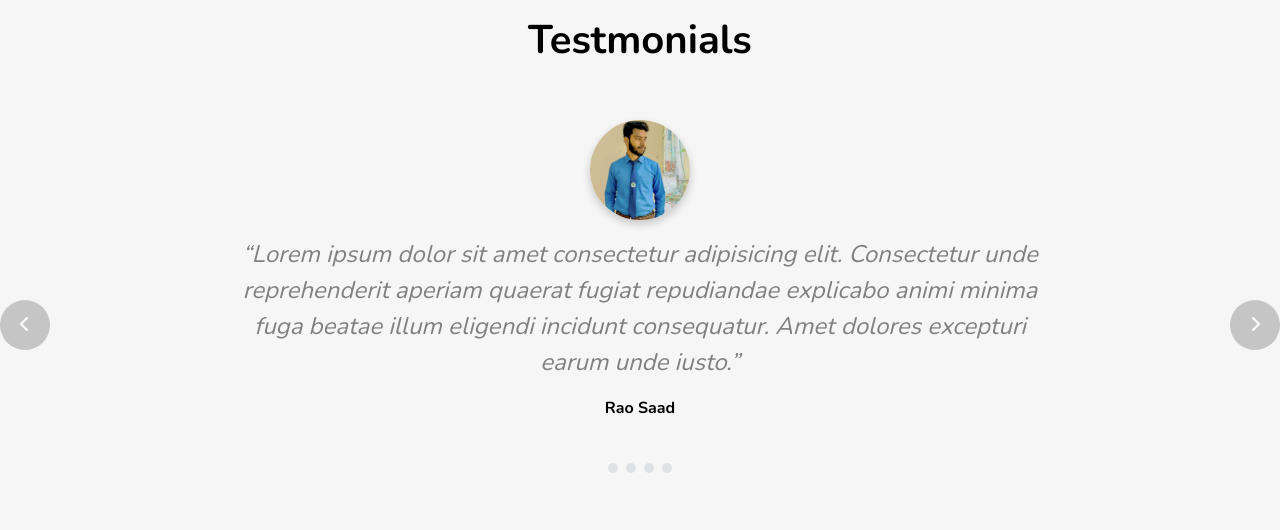
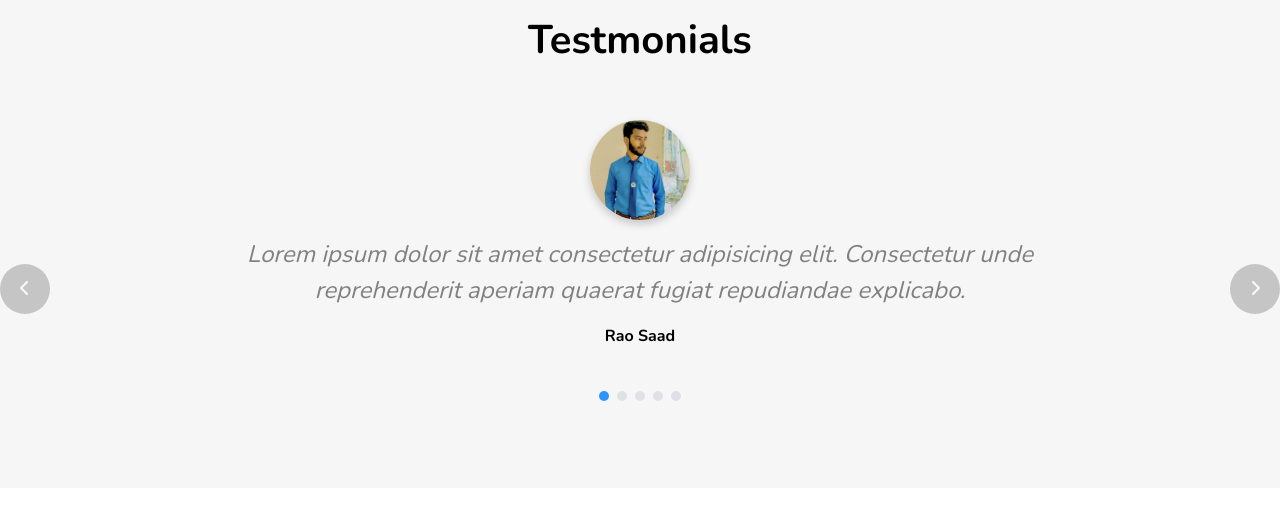
Before and after one commit to MuhammadSaadAsghar/imagine-website-clone, a React (Create React App) app: page / in a window 1280 px wide. Shown: the part 6640-7170 px from the top of the page. Built offline with nearby package versions, Linux system fonts and the light colour scheme.

Commit message:
debugging

```diff
--- a/src/Components/Footer/Footer.js
+++ b/src/Components/Footer/Footer.js
@@ -15,7 +15,8 @@ const Footer = () => {
           <a href="/">
             <i class="fa-brands fa-instagram"></i>
           </a>
-          <a href="/">
+          <a   href="https://www.linkedin.com/in/muhammad-saad-asghar-831202392"
+              target="_blank" >
             <i class="fa-brands fa-linkedin"></i>
           </a>
           <a href="/">
--- a/src/Components/Testimonails/Reviews.css
+++ b/src/Components/Testimonails/Reviews.css
@@ -68,10 +68,15 @@
     cursor: pointer;
     padding: 0;
 }
-.dots span{
-    display: block;
-    width: 10px;
-    height: 10px;
-    border-radius: 50%;
-    background: #dee2e6;
+.dots span {
+  display: block;
+  width: 10px;
+  height: 10px;
+  border-radius: 50%;
+  background: #dee2e6;
+  transition: background 0.3s;
 }
+
+.dots.active span {
+  background: #2d94fc;
+}
--- a/src/Components/Testimonails/Reviews.js
+++ b/src/Components/Testimonails/Reviews.js
@@ -1,8 +1,62 @@
-import React from "react";
+import {React, useState } from "react";
 import "./Reviews.css";
 import testmonial from "../../logo/team2.jpg";
+import computer from "../../logo/computer.jpg";
 
-const Reviews = () => {
+const   Reviews = () => {
+
+  const data = [
+  {
+    id: 1,
+    name: "Rao Saad",
+    img: testmonial,
+    description:
+      "Lorem ipsum dolor sit amet consectetur adipisicing elit. Consectetur unde reprehenderit aperiam quaerat fugiat repudiandae explicabo."
+  },
+  {
+    id: 2,
+    name: "Ali Khan",
+    img: "https://randomuser.me/api/portraits/men/45.jpg",
+    description:
+      "Amazing experience! The service quality was outstanding and exceeded expectations."
+  },
+  {
+    id: 3,
+    name: "Ayesha Malik",
+    img: "https://randomuser.me/api/portraits/women/65.jpg",
+    description:
+      "Very professional and friendly team. I would definitely recommend them to others."
+  },
+  {
+    id: 4,
+    name: "Usman Tariq",
+    img: "https://randomuser.me/api/portraits/men/76.jpg",
+    description:
+      "The project was delivered on time and the design was exactly what I wanted."
+  },
+  {
+    id: 5,
+    name: "Sara Ahmed",
+    img: "https://randomuser.me/api/portraits/women/21.jpg",
+    description:
+      "Excellent communication and great attention to detail. Totally satisfied!"
+  }
+];
+
+    const [index, setIndex] = useState(0);
+
+  // next button
+  const nextSlide = () => {
+    setIndex((prev) => (prev + 1) % data.length);
+  };
+
+  // previous button
+  const prevSlide = () => {
+    setIndex((prev) => (prev - 1 + data.length) % data.length);
+  };
+
+
+
   return (
     <div className="Reviews">
       <div className="Team-heading">
@@ -11,49 +65,45 @@ const Reviews = () => {
         </div>
       </div>
 
+
       <div className="Testmonials">
-        <div className="Testmonials-content">
+
+    {data.map((item, i) =>
+          i === index && (
+            <div key={item.id} className="Testmonials-content">
               <figure className="Testmonials-img">
-            <img src={testmonial} alt="" />
+                <img src={item.img} alt={item.name} />
               </figure>
               <blockquote className="Testmonials-p1">
-            <p>
-              {" "}
-              “Lorem ipsum dolor sit amet consectetur adipisicing elit.
-              Consectetur unde reprehenderit aperiam quaerat fugiat repudiandae
-              explicabo animi minima fuga beatae illum eligendi incidunt
-              consequatur. Amet dolores excepturi earum unde iusto.”
-            </p>
+                <p>{item.description}</p>
               </blockquote>
               <p className="Testmonials-nam">
-            <strong>Rao Saad</strong>
+                <strong>{item.name}</strong>
               </p>
             </div>
+          )
+        )}
+
+
         <div className="Testmonials-button">
           <button type="button">
-            {" "}
-            <i className="fa-solid fa-chevron-left"></i>{" "}
+            <i className="fa-solid fa-chevron-left" onClick={prevSlide}></i>
           </button>
           <button type="button">
             {" "}
-            <i className="fa-solid fa-chevron-right"></i>{" "}
+            <i className="fa-solid fa-chevron-right" onClick={nextSlide}></i>{" "}
           </button>
         </div>
         <div className="slider">
-          <button className="dots" type="button">
+          {data.map((_,i)=>(
+          <button key={i} className={`dots ${index===i ? "active" :""}`} type="button" onClick={() =>setIndex(i)}>
             <span></span>
           </button>
-          <button className="dots" type="button">
-            <span></span>
-          </button>
-          <button className="dots" type="button">
-            <span></span>
-          </button>
-          <button className="dots" type="button">
-            <span></span>
-          </button>
+
+        ))}
         </div>
       </div>
+
     </div>
   );
 };
```
Lines whose indentation alone changed are shown as unchanged.
